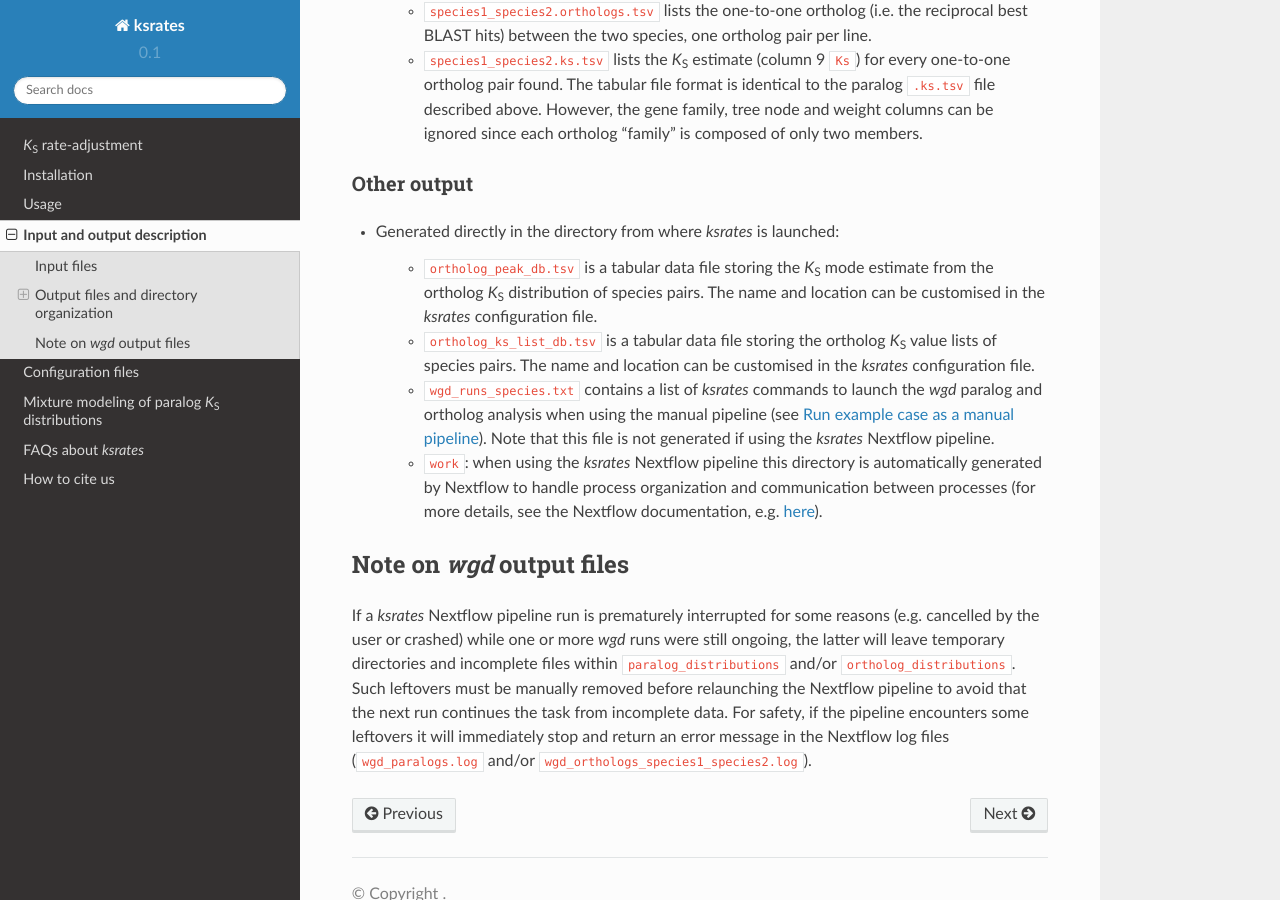
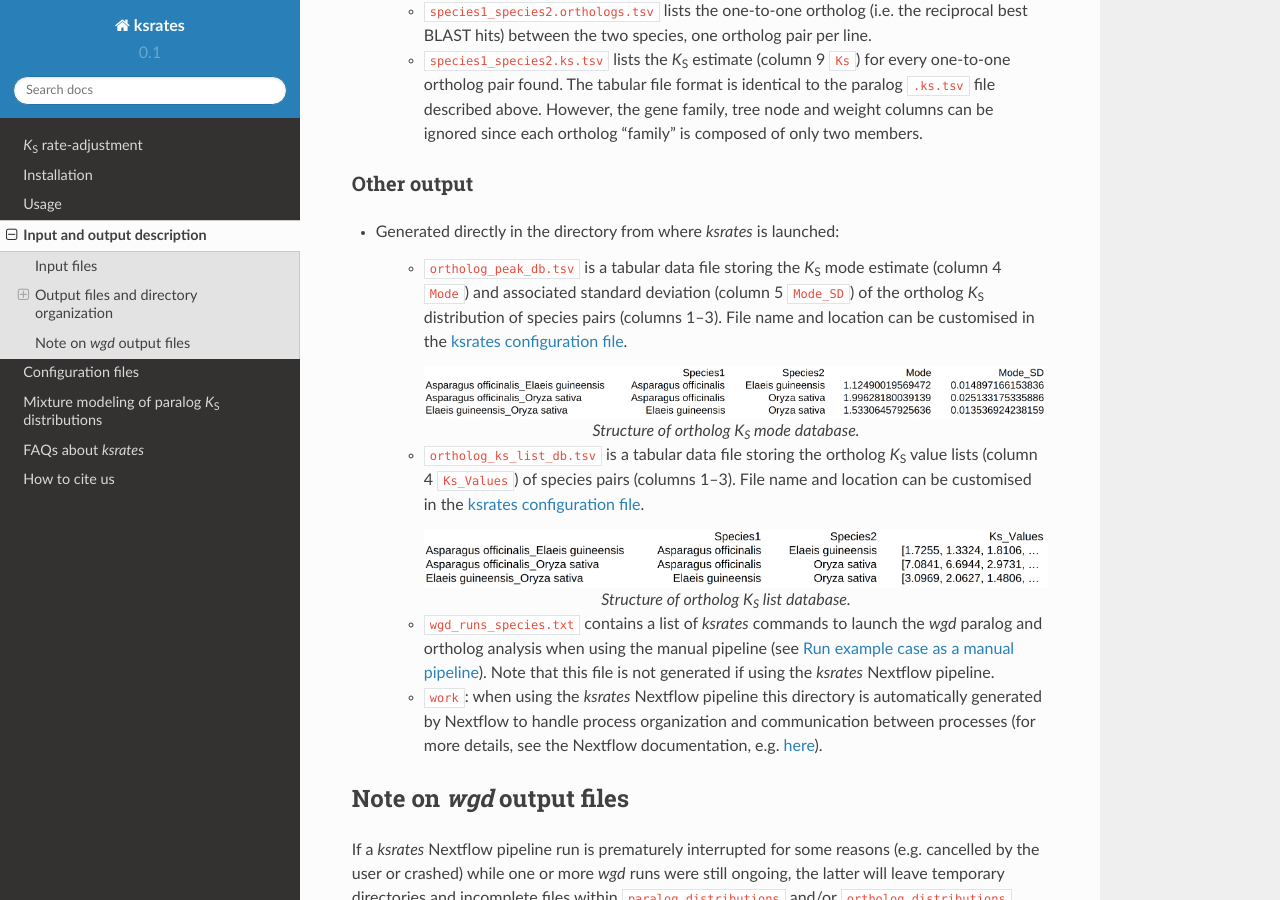
Before and after one commit to VIB-PSB/ksrates, a Sphinx documentation site: the page built from doc/source/input_output.rst, in a window 1280 px wide and 900 px high, scrolled down 4308 px. Built offline with Sphinx 7.4.7 and the Read the Docs theme 2.0.0, drawn with Linux system fonts in a browser that asks for light colours.

Commit message:
Add PNG figs of database files structure

```diff
--- a/doc/source/input_output.rst
+++ b/doc/source/input_output.rst
@@ -135,8 +135,22 @@ Other output
 
 * Generated directly in the directory from where *ksrates* is launched:
 
-    * ``ortholog_peak_db.tsv`` is a tabular data file storing the *K*:sub:`S` mode estimate from the ortholog *K*:sub:`S` distribution of species pairs. The name and location can be customised in the *ksrates* configuration file.
-    * ``ortholog_ks_list_db.tsv`` is a tabular data file storing the ortholog *K*:sub:`S` value lists of species pairs.  The name and location can be customised in the *ksrates* configuration file.
+    * ``ortholog_peak_db.tsv`` is a tabular data file storing the *K*:sub:`S` mode estimate (column 4 ``Mode``) and associated standard deviation (column 5 ``Mode_SD``) of the ortholog *K*:sub:`S` distribution of species pairs (columns 1--3). File name and location can be customised in the :ref:`pipeline_config_section`.
+
+      .. figure:: _images/ortholog_peak_db.png
+            :align: center
+            :width: 800
+
+            Structure of ortholog *K*:sub:`S` mode database.
+
+    * ``ortholog_ks_list_db.tsv`` is a tabular data file storing the ortholog *K*:sub:`S` value lists (column 4 ``Ks_Values``) of species pairs (columns 1--3).  File name and location can be customised in the :ref:`pipeline_config_section`.
+
+      .. figure:: _images/ortholog_ks_list_db.png
+            :align: center
+            :width: 800
+
+            Structure of ortholog *K*:sub:`S` list database.
+
     * ``wgd_runs_species.txt`` contains a list of *ksrates* commands to launch the *wgd* paralog and ortholog analysis when using the manual pipeline (see :ref:`manual_pipeline`). Note that this file is not generated if using the *ksrates* Nextflow pipeline.
     * ``work``: when using the *ksrates* Nextflow pipeline this directory is automatically generated by Nextflow to handle process organization and communication between processes (for more details, see the Nextflow documentation, e.g. `here <https://www.nextflow.io/docs/latest/getstarted.html#your-first-script>`__).
 
```
Also changed, not shown: doc/source/_images/ortholog_ks_list_db.png (added), doc/source/_images/ortholog_peak_db.png (added).
